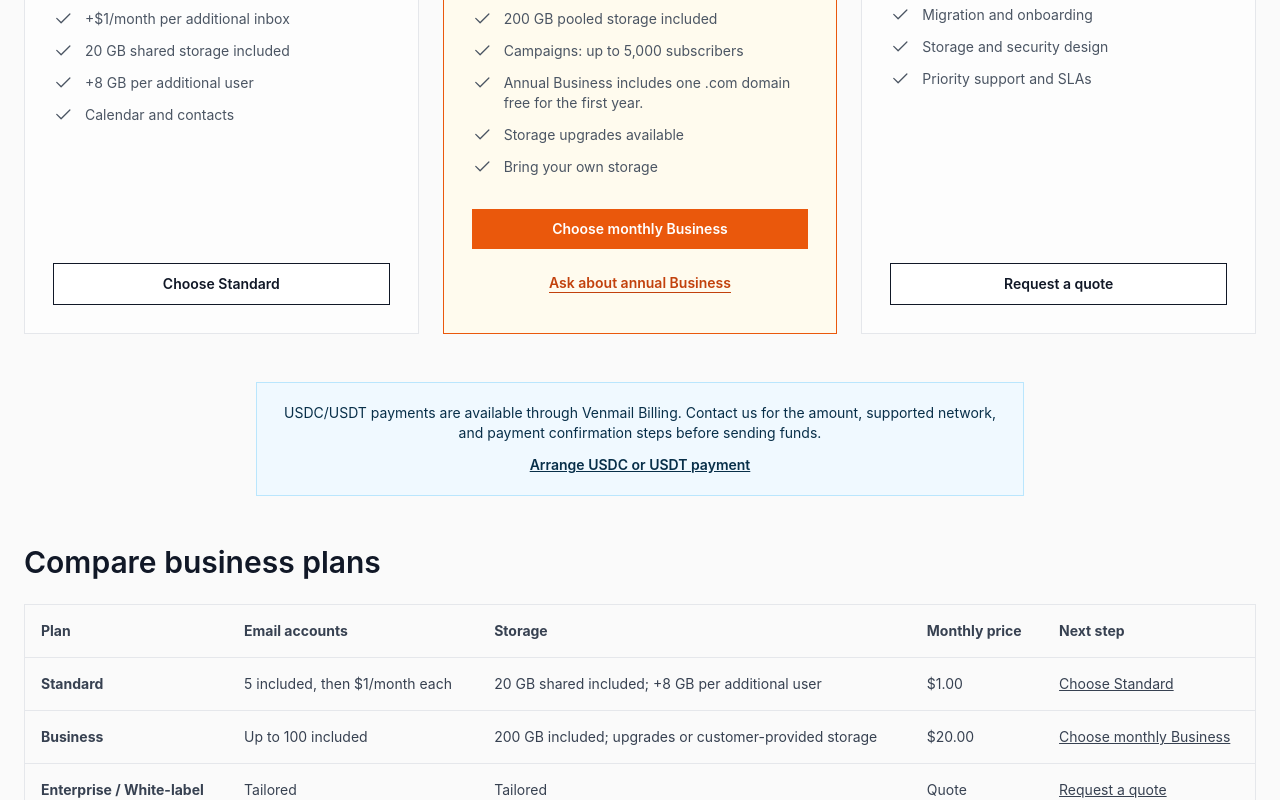
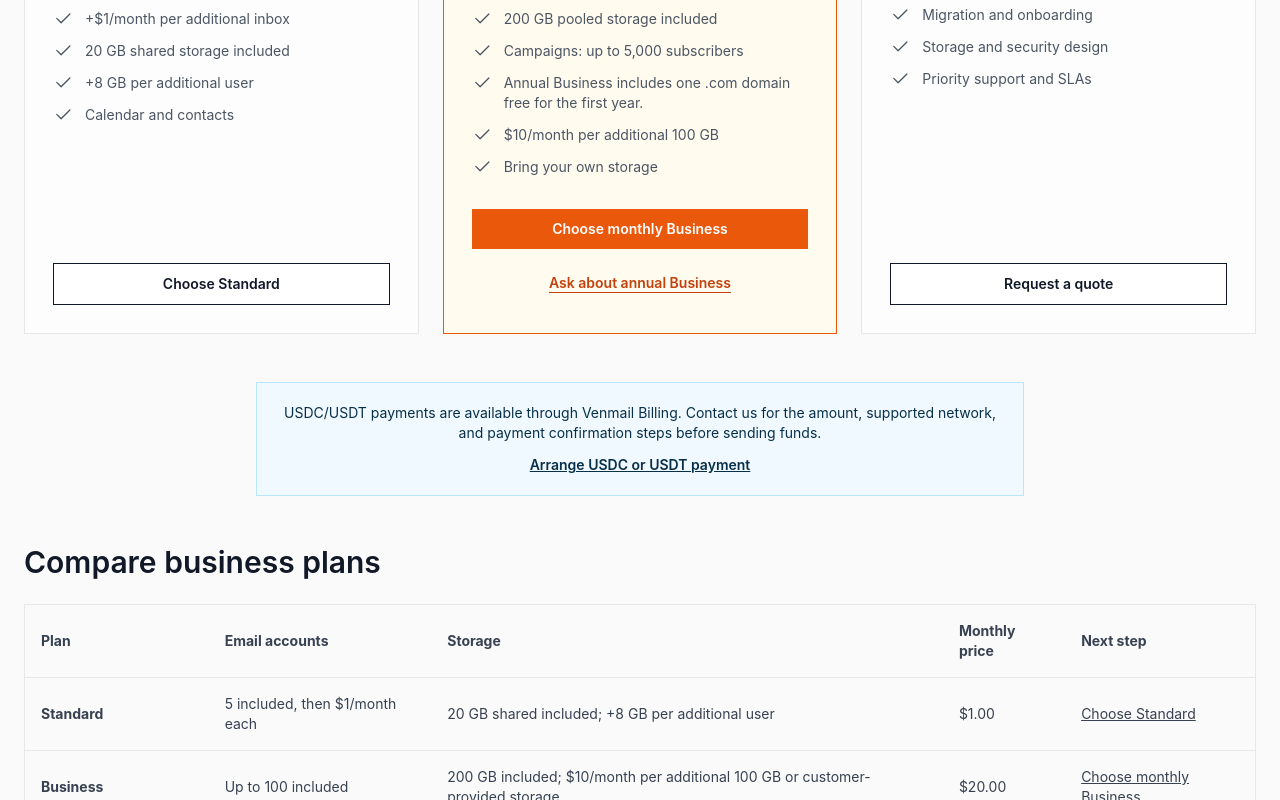
Before and after one commit to VenMail/landing_cms, a Next.js app: page /pricing in a window 1280 px wide. Shown: the part 720-1520 px from the top of the page. Built offline with nearby package versions, Linux system fonts and the light colour scheme; no server answers.

Commit message:
Clarify Business storage upgrade pricing

```diff
--- a/src/components/PageSections/PricingPlans.jsx
+++ b/src/components/PageSections/PricingPlans.jsx
@@ -45,7 +45,7 @@ export default function PricingPlans({ comparison = false }) {
         <tbody>{PLANS.map(plan => <tr key={plan.id} className="border-t">
           <th scope="row" className="p-4">{plan.name}</th>
           <td className="p-4">{plan.id === 'standard' ? '5 included, then $1/month each' : plan.id === 'business' ? 'Up to 100 included' : 'Tailored'}</td>
-          <td className="p-4">{plan.id === 'business' ? '200 GB included; upgrades or customer-provided storage' : plan.id === 'standard' ? '20 GB shared included; +8 GB per additional user' : 'Tailored'}</td>
+          <td className="p-4">{plan.id === 'business' ? '200 GB included; $10/month per additional 100 GB or customer-provided storage' : plan.id === 'standard' ? '20 GB shared included; +8 GB per additional user' : 'Tailored'}</td>
           <td className="p-4">{plan.checkout === 'quote' ? 'Quote' : `${formatUsd(getOffer(plan.id).amount)}${isNigeria ? ` / ${formatNgn(getOffer(plan.id).amount * USD_TO_NGN)}` : ''}`}</td>
           <td className="p-4"><a className="underline" href={plan.checkout === 'quote' ? '/request-quote' : businessSignupUrl(plan.id)}>{plan.checkout === 'quote' ? 'Request a quote' : plan.id === 'business' ? 'Choose monthly Business' : `Choose ${plan.name}`}</a></td>
         </tr>)}</tbody>
--- a/src/config/pricing.mjs
+++ b/src/config/pricing.mjs
@@ -8,7 +8,7 @@ export const BUSINESS_INCLUDED_ACCOUNTS = 100;
 
 export const PLANS = [
   { id: 'standard', name: 'Standard', monthly: 1, checkout: 'self_serve', description: 'Professional email for small teams on a custom domain.', features: ['5 inboxes included — $0.20 per inbox', '+$1/month per additional inbox', '20 GB shared storage included', '+8 GB per additional user', 'Calendar and contacts'] },
-  { id: 'business', name: 'Business', monthly: 20, checkout: 'self_serve', featured: true, description: 'Email infrastructure for teams that need room to grow.', features: ['Up to 100 email accounts included', '200 GB pooled storage included', 'Campaigns: up to 5,000 subscribers', 'Annual Business includes one .com domain free for the first year.', 'Storage upgrades available', 'Bring your own storage'] },
+  { id: 'business', name: 'Business', monthly: 20, checkout: 'self_serve', featured: true, description: 'Email infrastructure for teams that need room to grow.', features: ['Up to 100 email accounts included', '200 GB pooled storage included', 'Campaigns: up to 5,000 subscribers', 'Annual Business includes one .com domain free for the first year.', '$10/month per additional 100 GB', 'Bring your own storage'] },
   { id: 'enterprise', name: 'Enterprise / White-label', checkout: 'quote', description: 'A tailored deployment for branded services and complex requirements.', features: ['White-label requirements', 'Migration and onboarding', 'Storage and security design', 'Priority support and SLAs'] },
 ];
 
--- a/src/pages/index.jsx
+++ b/src/pages/index.jsx
@@ -195,7 +195,7 @@ export default function Home() {
               <article className="flex flex-col border-t border-[#dadce0] py-8 lg:border-l lg:border-t-0 lg:px-8">
                 <h3 className="text-xl font-semibold">Business</h3>
                 <p className="mt-6 text-4xl font-semibold tracking-[-0.025em]">$20<span className="ml-1 text-base font-normal text-[#5f6368]">/month</span></p>
-                <ul className="mt-7 space-y-3 text-base leading-7 text-[#5f6368]"><li>Up to 100 email accounts included</li><li>200 GB pooled storage</li><li>Annual Business includes one .com domain free for the first year.</li><li>Storage upgrades available</li></ul>
+                <ul className="mt-7 space-y-3 text-base leading-7 text-[#5f6368]"><li>Up to 100 email accounts included</li><li>200 GB pooled storage</li><li>Annual Business includes one .com domain free for the first year.</li><li>$10/month per additional 100 GB</li></ul>
                 <a href={businessSignupUrl("business")} onClick={() => trackCTAClick('homepage_pricing_business', 'mail_first', 'homepage_mail_first')} className="mt-8 inline-flex h-12 items-center justify-center rounded-lg bg-orange-700 px-5 text-base font-semibold text-white transition-colors hover:bg-orange-800 focus:outline-none focus:ring-2 focus:ring-orange-700 focus:ring-offset-2">Choose monthly Business</a>
                 <a href={annualBusinessInquiryUrl} onClick={() => trackCTAClick('homepage_pricing_annual_business', 'annual_business', 'homepage_mail_first')} className="mt-4 inline-flex min-h-11 items-center justify-center text-center text-sm font-semibold text-orange-800 underline decoration-orange-300 underline-offset-4 hover:text-orange-900 focus:outline-none focus:ring-2 focus:ring-orange-700 focus:ring-offset-2">Ask about annual Business</a>
               </article>
```
Also changed, not shown: 2 other files (tests, documents, lock files or other folders).
